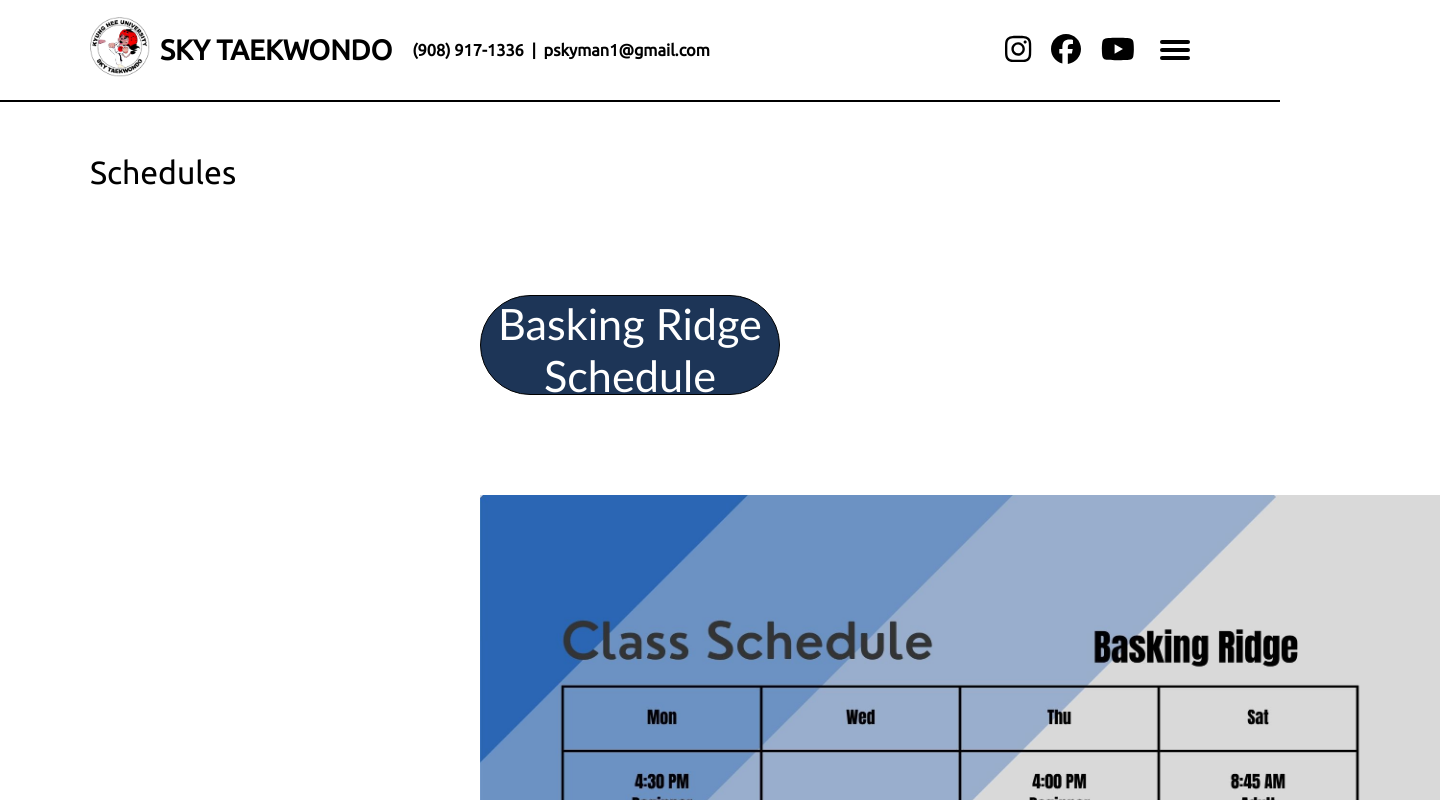
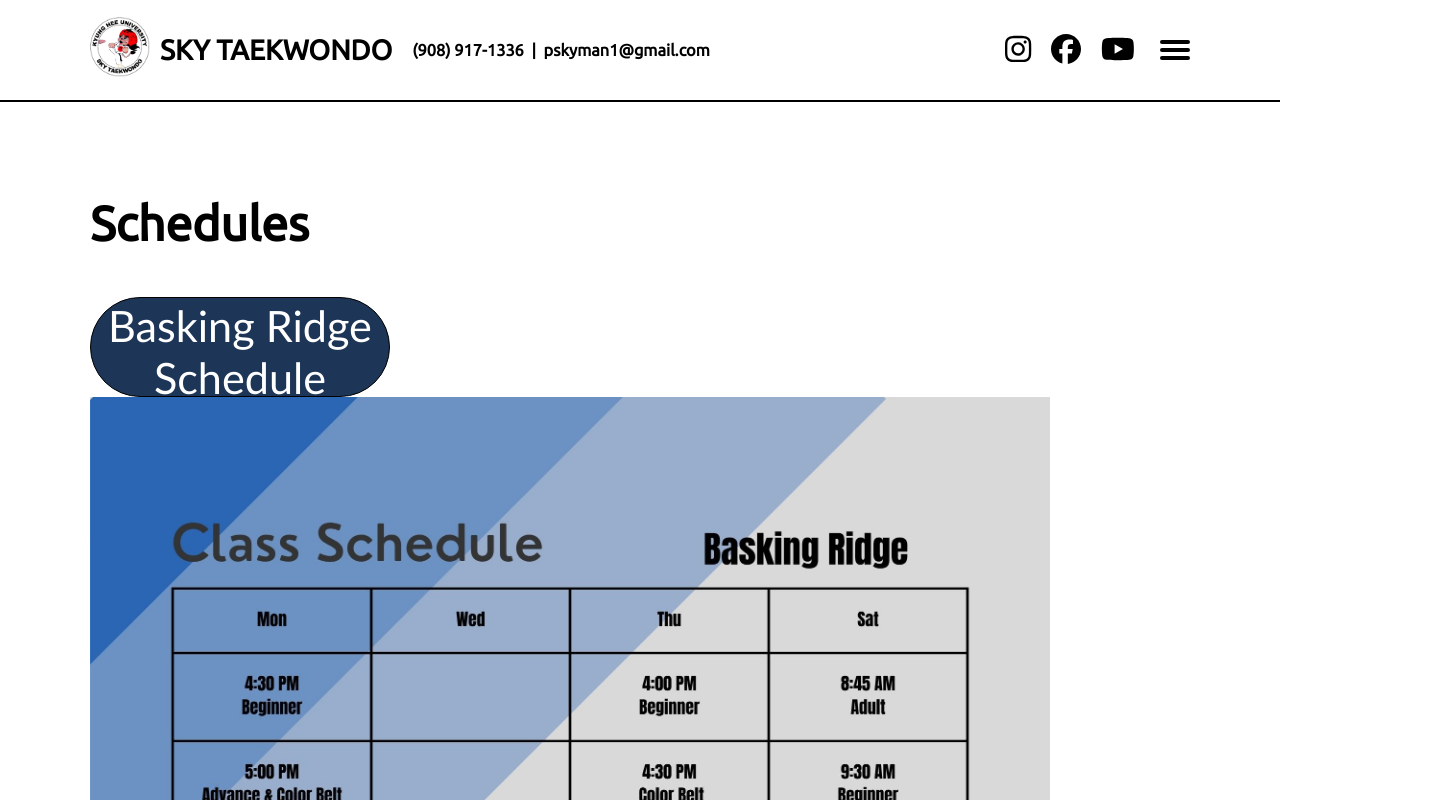
Before and after one commit to NicholasChanng/sky-taekwondo-website, a React (Create React App) app: page /schedule in a window 1280 px wide. Shown: the top 800 px of the page, 1440 px wide, since content can reach past the window. Built offline with nearby package versions, Linux system fonts and the light colour scheme.

Commit message:
1.8
Minor changes to Park and Schedule pages.

```diff
--- a/src/components/Park/park.js
+++ b/src/components/Park/park.js
@@ -13,15 +13,16 @@
           <div className="description">
             <h1>
               Grand Master Park obtained his degree in Taekwondo from Kyunghee
-              University and holds a 7th-degree Black Belt. Additionally, while
+              University and holds a 8th-degree Black Belt. Additionally, while
               enrolled at Fairleigh Dickinson University, he pursued a Master of
               Sports Administration. He has been instructing Taekwondo for over
               25 years, and many of his students have participated in World
-              Championship tournaments. Master Park always cares for his
-              students and helps them achieve future success. Sky Taekwondo was
-              founded with the intention of making sure students will have the
-              most rewarding learning experience possible and will be able to
-              change themselves for the better.
+              Championship tournaments. <br /> <br />
+              Master Park always cares for his students and helps them achieve
+              future success. Sky Taekwondo was founded with the intention of
+              making sure students will have the most rewarding learning
+              experience possible and will be able to change themselves for the
+              better.
             </h1>
           </div>
         </div>
--- a/src/components/Park/park.scss
+++ b/src/components/Park/park.scss
@@ -5,6 +5,7 @@
   display: flex;
   flex-direction: column;
   align-items: center;
+  gap: 30px;
 }
 .description {
   font-size: 0.75rem;
--- a/src/components/Schedule/schedule.js
+++ b/src/components/Schedule/schedule.js
@@ -5,7 +5,9 @@
 export default function Schedule() {
   return (
     <section className="top-section section schedule-section">
-      <div className="container schedule container">Schedules</div>
+      <div className="container schedule-container">
+        <div className="flex schedule-flex">
+          <h1>Schedules</h1>
           <button className="BaskingRidge">Basking Ridge Schedule</button>
           <div className="picture1">
             <img id="BRschedule" src={BRschedule} alt="BRschedule" />
@@ -13,6 +15,8 @@
           <div className="picture2">
             <img id="Cschedule" src={Cschedule} alt="Cschedule" />
           </div>
+        </div>
+      </div>
     </section>
   );
 }
--- a/src/components/Schedule/schedule.scss
+++ b/src/components/Schedule/schedule.scss
@@ -1,5 +1,9 @@
-.schedule {
+.schedule-container {
   font-size: 2rem;
+}
+
+.schedule-flex {
+  flex-direction: column;
 }
 .picture1 {
   display: flex;
@@ -7,8 +11,6 @@
   //align-items: center;
   width: 960px;
   flex-shrink: 5;
-  padding-left: 480px;
-  padding-top: 100px;
 }
 .picture2 {
   display: flex;
@@ -16,16 +18,12 @@
   //align-items: center;
   width: 960px;
   flex-shrink: 5;
-  padding-left: 480px;
-  padding-top: 200px;
 }
 
 .BaskingRidge {
   background-color: #1d3557;
   display: flex;
   flex-direction: column;
-  margin-left: 480px;
-  margin-top: 100px;
   color: white;
   height: 100px;
   width: 300px;
```
Lines whose indentation alone changed are shown as unchanged.
